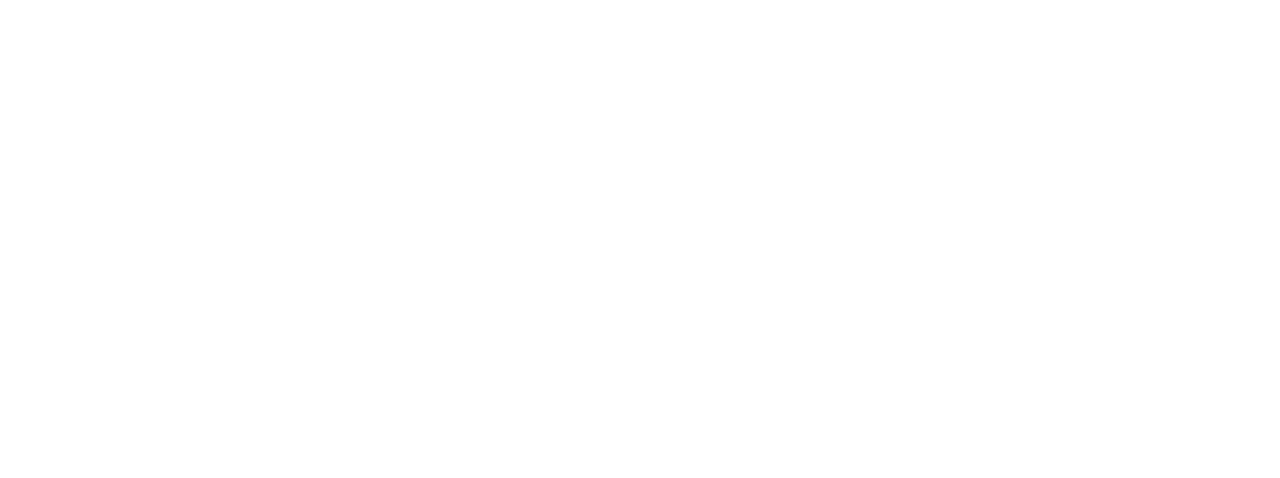
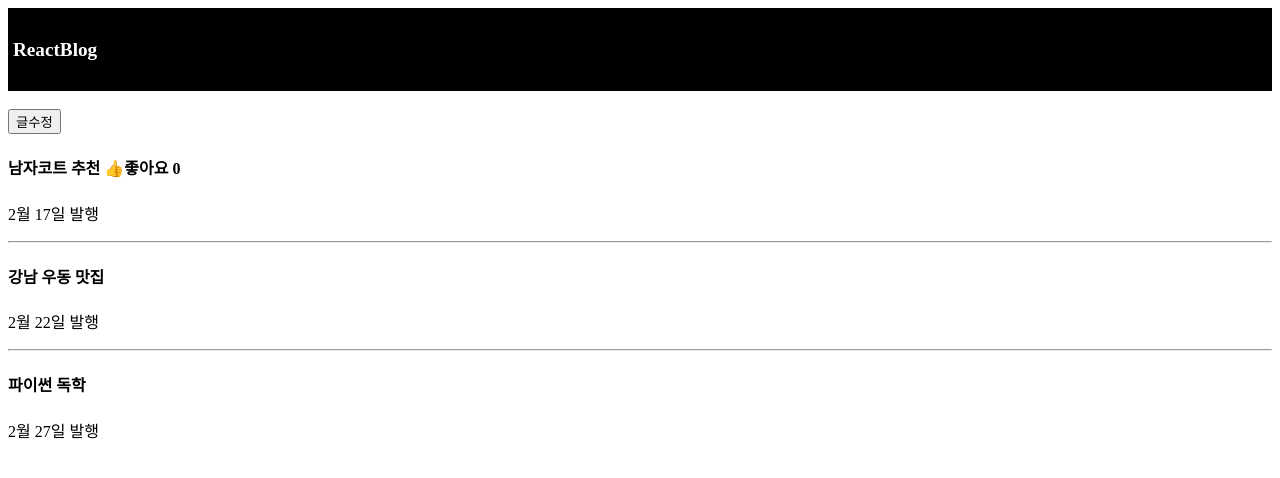
Before and after one commit to kiwi85547/react20240509, a React (Vite) app: page / in a window 1280 px wide. Shown: the top 478 px of the page. Built offline with nearby package versions, Linux system fonts and the light colour scheme.

Commit message:
useState deep copy

```diff
--- a/src/App.jsx
+++ b/src/App.jsx
@@ -1,8 +1,46 @@
-import React from 'react';
-import {Button, ChakraProvider} from "@chakra-ui/react";
+import React, {useState} from 'react';
 
 function App(props) {
-    return (<></>
+    let post='강남 우동 맛집';
+    let [글제목,글제목변경] = useState(['남자코트 추천 ','강남 우동 맛집 ','파이썬 독학 ']);
+    let [따봉,따봉변경] = useState(0);
+
+    return (
+        <div className="App">
+            <div className="black-nav"
+                 style={{
+                     background: "black", color: "white",
+                     padding: "5px", fontSize: "1.2rem"
+                 }}>
+                <h4>ReactBlog</h4>
+            </div>
+            <br/>
+            <button onClick={() => {
+                let copy = [...글제목];
+                copy[0] = '여자코트 추천';
+                글제목변경(copy);
+            }}>글수정
+            </button>
+
+            <div className="list">
+                <h4>{글제목[0]}<span onClick={() => {
+                    따봉변경(따봉 + 1)
+                }}>👍좋아요 </span>
+                    {따봉} </h4>
+                <p>2월 17일 발행</p>
+            </div>
+            <hr/>
+            <div>
+                <h4>{글제목[1]}</h4>
+                <p>2월 22일 발행</p>
+            </div>
+            <hr/>
+            <div>
+                <h4>{글제목[2]}</h4>
+                <p>2월 27일 발행</p>
+            </div>
+
+        </div>
     );
 }
 
```
